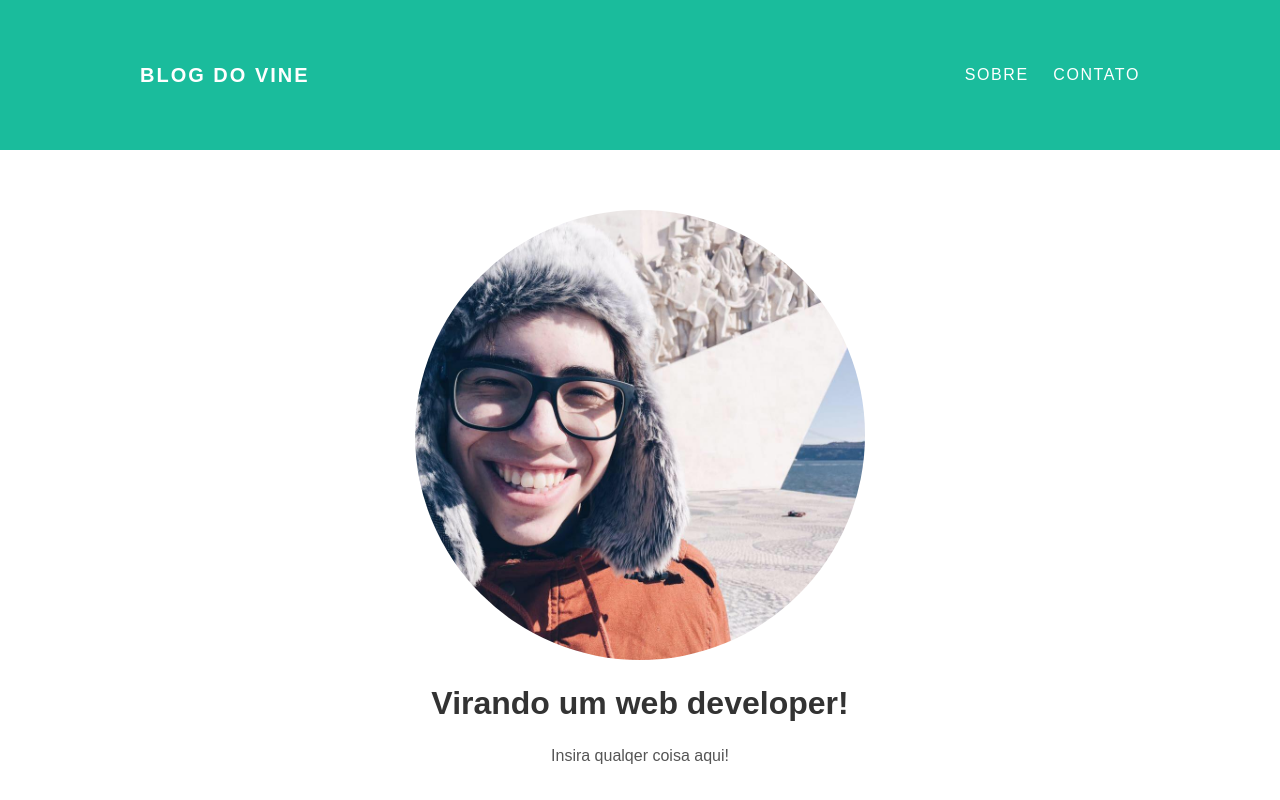
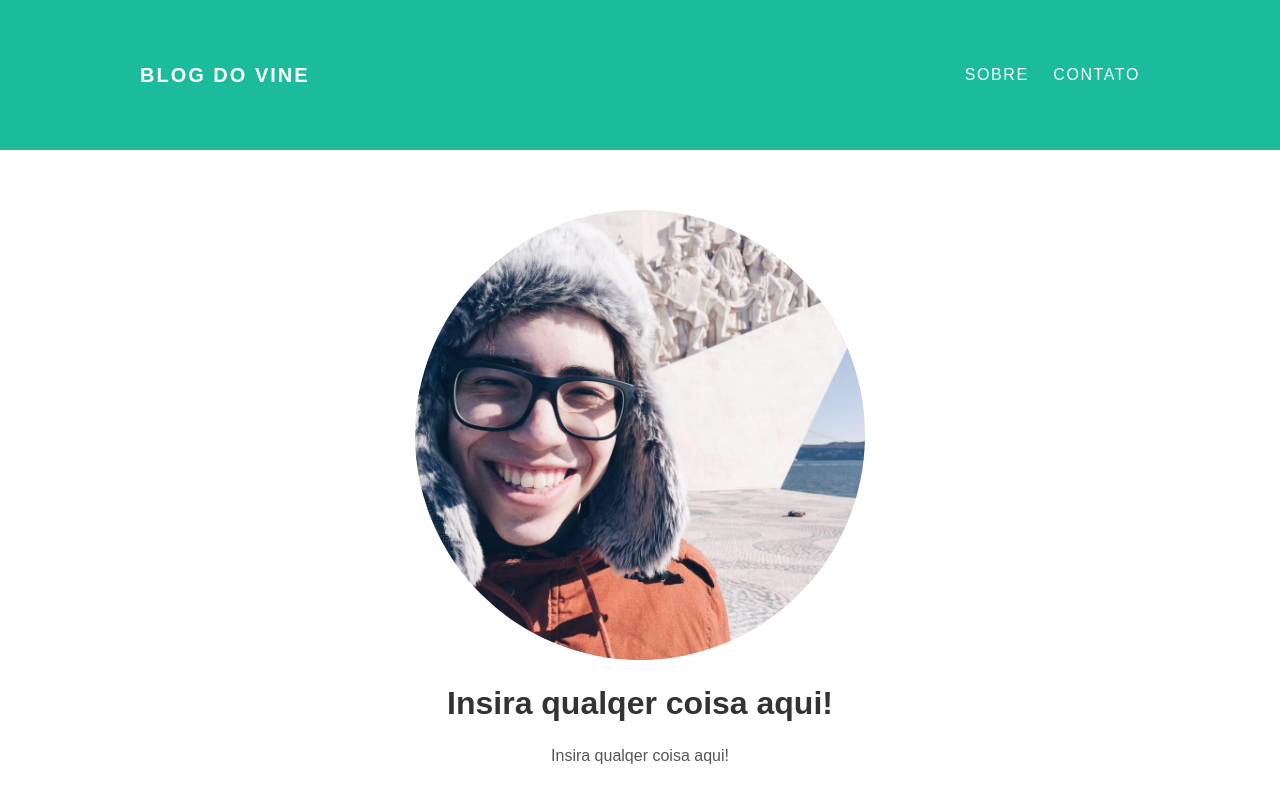
Before and after one commit to JoSoyVine/JoSoyVine.github.io, a plain HTML site: page about.html in a window 1280 px wide. Shown: the top 800 px of the page. Drawn offline with Linux system fonts and the light colour scheme.

Commit message:
Update about.html

```diff
--- a/about.html
+++ b/about.html
@@ -23,7 +23,7 @@
        <div class="about-author">
          <img width="450px" height="450px" src="foto.jpg">
        </div>
-       <h1 class="about-title">Virando um web developer!</h1>
+       <h1 class="about-title">Insira qualqer coisa aqui!</h1>
        <div class="about-content">
          <p>Insira qualqer coisa aqui!</p>
        </div><!-- about-content -->
```
